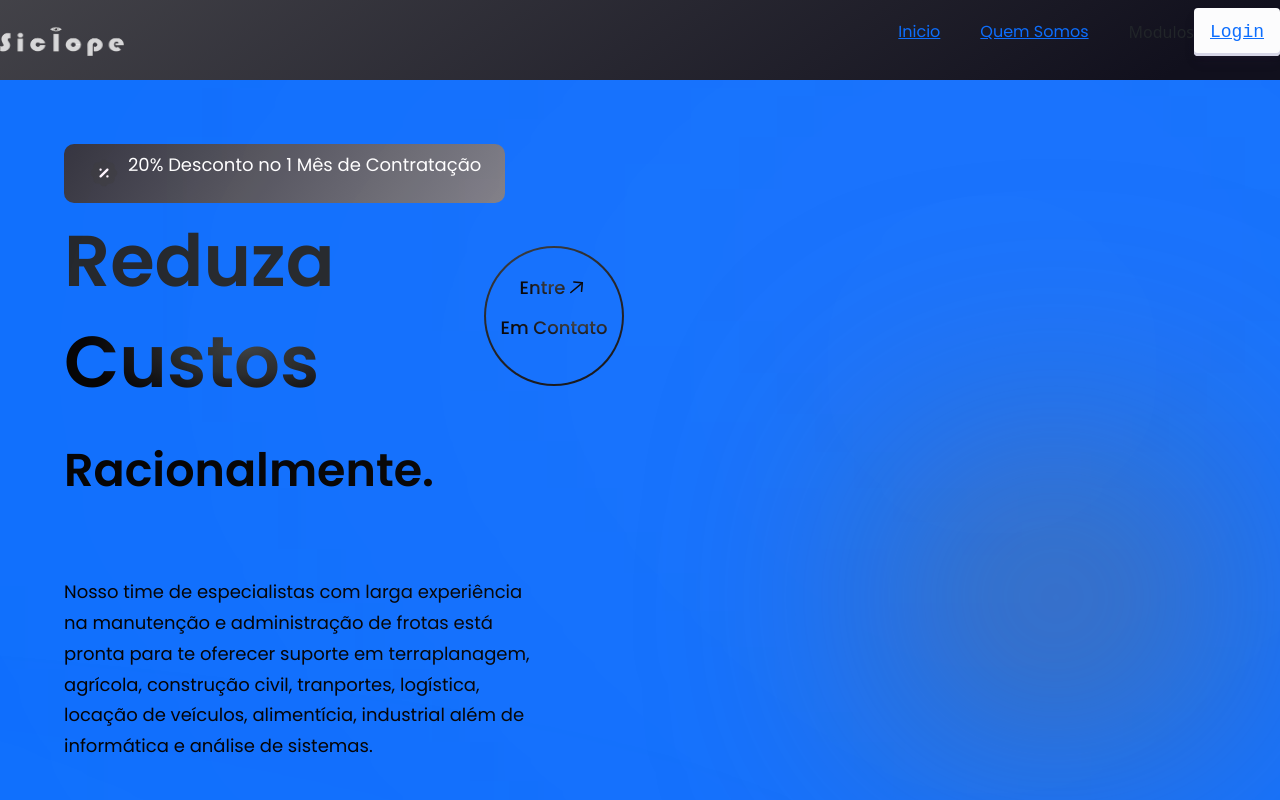
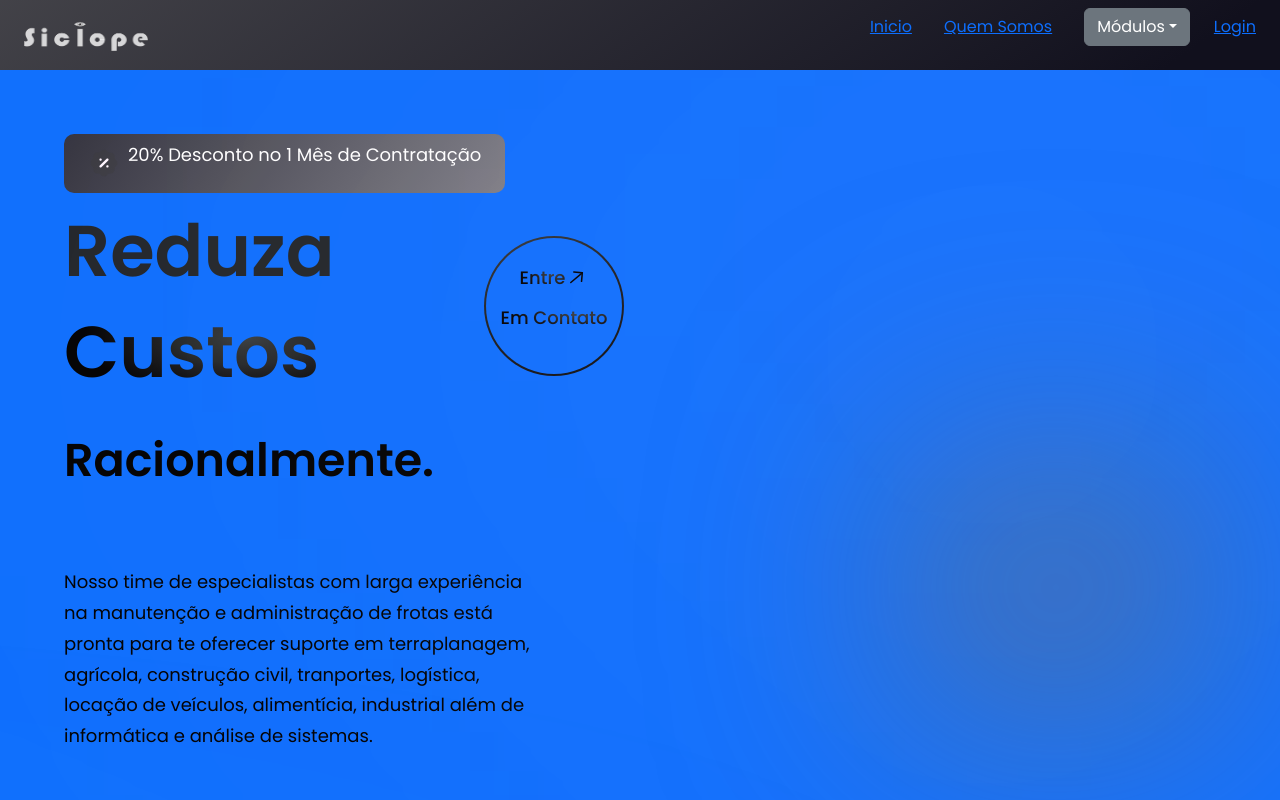
Before and after one commit to flavioepimentel/sciclop_website, a React (Vite) app: page /sciclop_website in a window 1280 px wide. Shown: the top 800 px of the page. Built offline with nearby package versions, Linux system fonts and the light colour scheme.

Commit message:
feat: :recycle: Implementa novo menu dropdown

```diff
--- a/src/Layout/components/Navbar.jsx
+++ b/src/Layout/components/Navbar.jsx
@@ -2,7 +2,7 @@ import { useState } from "react";
 
 import { close, logo, menu } from "../../assets";
 import { navLinks } from "../../constants";
-import { DropdownMenu } from './Dropdown'
+import  DropdownComponent  from './DropdownComponent';
 
 const Navbar = () => {
   const [active, setActive] = useState("Home");
@@ -20,7 +20,7 @@ const Navbar = () => {
 
   return (
     <nav className="w-full flex py-6 justify-between items-center navbar bg-black-gradiente">
-      <img src={logo} alt="Sciclope" className="w-[124px] h-[32px]" />
+      <img src={logo} alt="Sciclope" className="w-[124px] h-[32px] ml-6" />
 
       <ul className="list-none sm:flex hidden justify-end items-center flex-1">
         {navLinks.map((nav, index) => (
@@ -29,26 +29,20 @@ const Navbar = () => {
             key={nav.id}
             className={`font-poppins font-normal cursor-pointer text-[16px] ${
               active === nav.title ? "text-white" : "text-white"
-            }  mr-10`}
+            }  mr-8`}
             onClick={() => setActive(nav.title)}
           >
             <a href={`${nav.id}`}>{nav.title}</a>
           </li>
         </>
         ))}
+            <li className={`font-poppins font-normal cursor-pointer text-[16px] text-white`}>
 
-          <div
-            className="menu"
-            onMouseEnter={handleMouseEnter}
-            onMouseLeave={handleMouseLeave}
-          >
-            <button>Modulos</button>
-            {/* <DropdownMenu /> */}
-            {isDropdownVisible && <DropdownMenu />}
+            <DropdownComponent />
+            </li>
 
-        </div>
-          <li className={`button-name`}>
-          <a href="https://frotas-erp.bubbleapps.io/version-test/" target="_blank">Login</a>
+          <li className={`font-poppins font-normal cursor-pointer text-[16px] text-white mx-6`}>
+          <a href="https://frotas-erp.bubbleapps.io/version-test/" >Login</a>
         </li>
       </ul>
 
@@ -77,8 +71,13 @@ const Navbar = () => {
                 <a href={`#${nav.id}`}>{nav.title}</a>
               </li>
             ))}
-            <li className={`button-name`}>
-          <a href="https://frotas-erp.bubbleapps.io/version-test/" target="_blank">Login</a>
+            <li className={`font-poppins font-normal cursor-pointer text-[16px] text-white`}>
+
+            <DropdownComponent />
+            </li>
+
+            <li className={`font-poppins font-normal cursor-pointer text-[16px] text-white`}>
+          <a href="https://frotas-erp.bubbleapps.io/version-test/" >Login</a>
         </li>
           </ul>
         </div>
```
